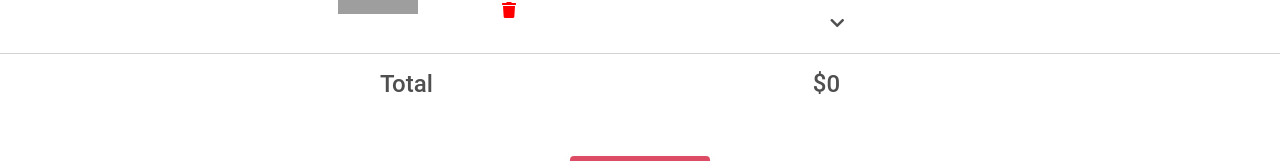
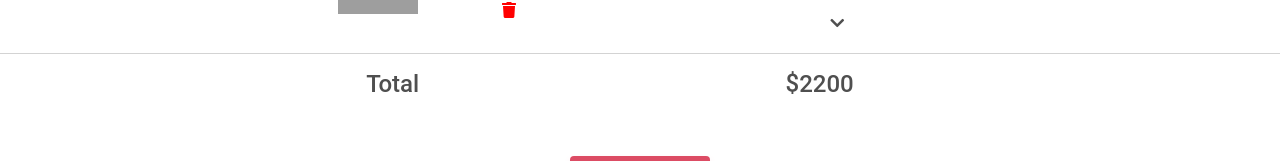
Before and after one commit to EhsanSaraee/rtk-shopping-cart, a React (Create React App) app: page / in a window 1280 px wide. Shown: the part 576-737 px from the top of the page. Built offline with nearby package versions, Linux system fonts and the light colour scheme; grey boxes are pictures that could not be loaded.

Commit message:
calculate total amount & total quantity

```diff
--- a/src/components/CartContainer.jsx
+++ b/src/components/CartContainer.jsx
@@ -1,9 +1,17 @@
 import { useCart } from 'hooks/cart';
 import CartItem from 'components/CartItem';
 import { MDBBtn } from 'mdb-react-ui-kit';
+import { useDispatch } from 'react-redux';
+import { useEffect } from 'react';
+import { getCartTotal } from 'features/cartSlice';
 
 const CartContainer = () => {
    const { items, totalAmount } = useCart();
+   const dispatch = useDispatch();
+
+   useEffect(() => {
+      dispatch(getCartTotal());
+   }, [dispatch]);
 
    return (
       <>
--- a/src/components/CartItem.jsx
+++ b/src/components/CartItem.jsx
@@ -21,7 +21,7 @@ const CartItem = ({ id, img, title, price, amount }) => {
                   style={{ objectFit: 'cover', width: '5rem', height: '5rem' }}
                />
             </div>
-            <div className="col-sm-2" margin>
+            <div className="col-sm-2">
                <h5>{title}</h5>
                <h5 style={{ color: '#617d98' }}>${price}</h5>
                <MDBIcon
--- a/src/features/cartSlice.js
+++ b/src/features/cartSlice.js
@@ -10,7 +10,24 @@ const initialState = {
 const cartSlice = createSlice({
    name: 'cart',
    initialState,
-   reducers: {},
+   reducers: {
+      getCartTotal: (state) => {
+         let { totalAmount, totalQuantity } = state.items.reduce(
+            (cartTotal, cartItem) => {
+               const { price, amount } = cartItem;
+               const itemTotal = price * amount;
+               cartTotal.totalAmount += itemTotal;
+               cartTotal.totalQuantity += amount;
+               return cartTotal;
+            },
+            { totalAmount: 0, totalQuantity: 0 }
+         );
+         state.totalAmount = parseInt(totalAmount.toFixed(2));
+         state.totalQuantity = totalQuantity;
+      },
+   },
 });
 
+export const { getCartTotal } = cartSlice.actions;
+
 export default cartSlice.reducer;
```
